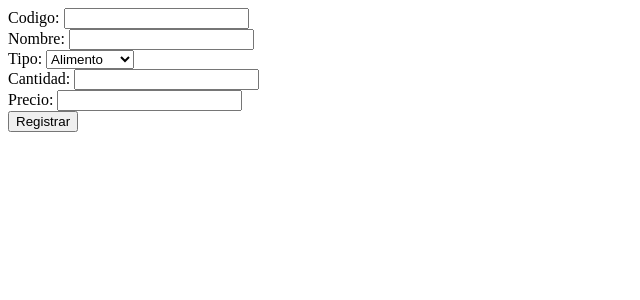
After one commit to tsi553-ambientes-no-propietarios-2019a/clase-7-prueba-KellyBSB, a PHP site: page /nuevoProducto.php in a window 1280 px wide. The commit adds this page. Shown: the top 300 px of the page, without its empty margins (0-640 px from the left). Run offline with PHP 8.4, Linux system fonts and the light colour scheme.

Commit message:
el resto

```diff
--- a/guardar.php
+++ b/guardar.php
@@ -5,8 +5,12 @@ function redirect($url){
 	exit;
 
 }
+session_start();
 
 if($_POST){
+
+	$_SESSION['nombre'] = trim($_POST['username']);
+
 
 	$nametienda=$_POST['nametienda'];
 	$username = $_POST['username'];
--- /dev/null
+++ b/nuevoProducto.php
@@ -0,0 +1,42 @@
+<?php
+include('registrarproducto.php');
+?>
+<!DOCTYPE html>
+<html>
+<head>
+	<title>Registro Producto</title>
+</head>
+<body>
+
+<form method="post">
+
+	<div>
+        <label >Codigo: </label>
+        <input type="text" name="codigo" required="required" />
+    </div>
+    <div>
+        <label >Nombre: </label>
+        <input type="text" name="nombre" required="required" />
+    </div>
+	<div>
+		<label >Tipo: </label>
+        <select name="select">
+ 			 <option value="value1">Alimento</option>
+  			<option value="value2" >Vestimenta</option>
+  			<option value="value3">Salud</option>
+		</select>
+    </div>
+
+  <div>
+        <label >Cantidad: </label>
+        <input type="text" name="cantidad" required="required" />
+    </div>
+      <div>
+        <label >Precio: </label>
+        <input type="text" name="precio" required="required" />
+    </div>
+    <button>Registrar</button>
+</form>
+
+</body>
+</html>
--- /dev/null
+++ b/registrarproducto.php
@@ -0,0 +1,51 @@
+<?php
+
+function redirect($url){
+	header('Location: '.$url);
+	exit;
+
+}
+
+
+if($_POST){
+
+
+	$codigo=$_POST['codigo'];
+	$nombre = $_POST['nombre'];
+	$tipo = $_POST['select'];
+	$cantidad = $_POST['cantidad'];
+	$precio = $_POST['precio'];
+
+
+
+
+
+	$conn = new mysqli('localhost','root','','prueba1');
+
+	if($conn->connect_error){
+
+		echo 'existio un error'.$conn->connect_error;
+	}else{
+		echo 'se logro la conexion';
+	}
+if(!empty($_POST['codigo']) && !empty($_POST['nombre']) && !empty($_POST['select'])&& !empty($_POST['cantidad'])&&!empty($_POST['precio'])){
+	$sqlinsert= "INSERT into  producto(codigo,nombre,tipo,cantidad,precio) Values('$codigo','$nombre','$tipo','$cantidad','$precio'))";
+
+	$conn-> query($sqlinsert);
+	echo "se registro el producto";
+}else{
+	echo "Llene todos los campos";
+}
+
+
+
+
+
+
+
+
+
+
+
+}
+?>
```
Also changed, not shown: index.php (+26 -2 lines), inicio.php (added, +32 -0 lines), verificar.php (added, +33 -0 lines).
